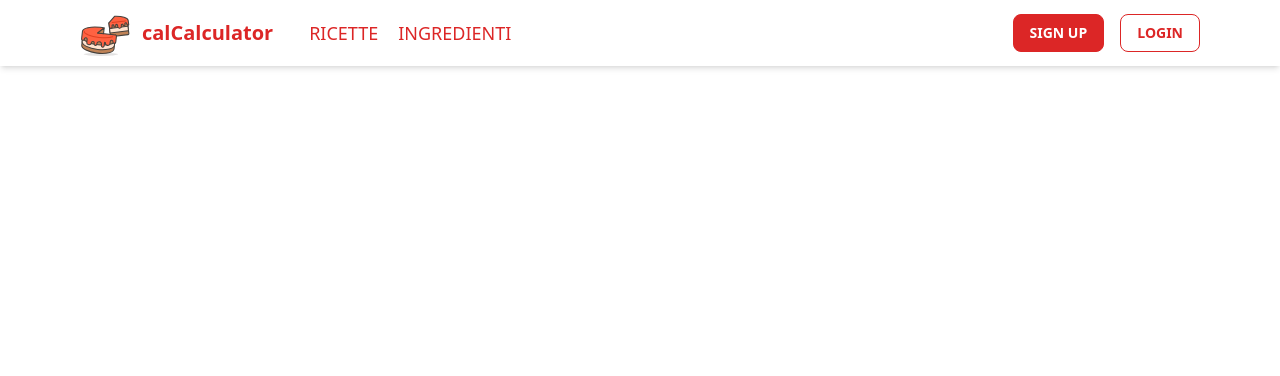
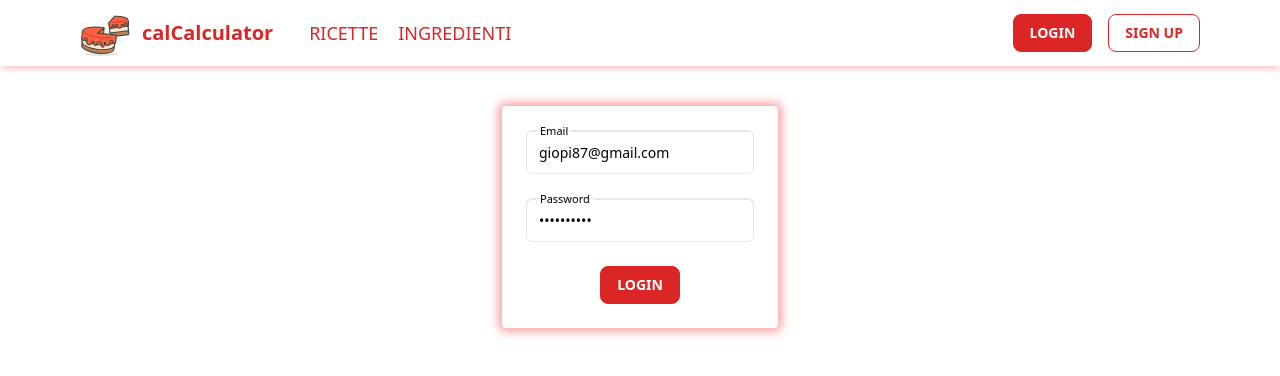
Before and after one commit to pietro-giordano/calCalculator_nuxt, a Nuxt app: page /login in a window 1280 px wide. Shown: the top 376 px of the page. Built offline with nearby package versions, Linux system fonts and the light colour scheme.

Commit message:
impostazione login

```diff
--- a/components/navbar.client.vue
+++ b/components/navbar.client.vue
@@ -1,5 +1,5 @@
 <template>
-      <nav class="flex flex-col lg:flex-row lg:px-20 px-6 lg:py-2 py-2 bg-white shadow-md">
+      <nav class="flex flex-col lg:flex-row lg:px-20 px-6 lg:py-2 py-2 bg-white shadow-md shadow-red-200">
             <div class="flex justify-between lg:justify-normal">
                   <nuxt-link to="/" class="flex items-center text-lg font-semibold">
                         <img src="/559birthdaycake3_100233.svg" width="50" height="50" alt="Rz Codes Logo" />
@@ -38,8 +38,13 @@
                   </ul>
 
                   <ul class="text-xl text-center items-center justify-center gap-x-4 lg:text-lg flex py-3 lg:py-0">
-                        <button1 content="Sign Up" />
-                        <button2 content="Login" />
+                        <NuxtLink to="/login">
+                              <button1 content="Login" />
+                        </NuxtLink>
+
+                        <NuxtLink to="/register">
+                              <button2 content="Sign Up" />
+                        </NuxtLink>
                   </ul>
             </div>
       </nav>
--- a/layouts/default.vue
+++ b/layouts/default.vue
@@ -1,7 +1,14 @@
 <template>
       <div>
             <Navbar />
-            <slot />
+
+            <div class="flex justify-center mt-10">
+                  <div class="shadow-xl shadow-red-300 rounded p-6">
+
+                        <slot />
+
+                  </div>
+            </div>
       </div>
 </template>
 
--- a/pages/index.vue
+++ b/pages/index.vue
@@ -1,5 +1,15 @@
 <template>
-      <div class="container px-20 py-20">
+      <div>
+            <h1>Benvenuto</h1>
+
+            <div>
+                  <nuxt-link to="/login">
+                        <button1 content="Login" />
+                  </nuxt-link>
+            </div>
+      </div>
+
+      <!-- <div class="container px-20 py-20">
             <NuxtLink to="/recipes/create" class="border-2 border-red-500 bg-red-200 p-6">
                   Add new Recipe
             </NuxtLink>
@@ -7,7 +17,7 @@
             <NuxtLink to="/ingredients/create" class="border-2 border-red-500 bg-red-200 p-6">
                   Add new Ingredient
             </NuxtLink>
-      </div>
+      </div> -->
 </template>
 
 <script lang="ts" setup>
--- /dev/null
+++ b/pages/login.vue
@@ -0,0 +1,46 @@
+<template>
+      <div>
+            <form @submit.prevent="login" class="flex flex-col items-center gap-y-6">
+                  <div class="relative h-11 w-full min-w-[200px]">
+                        <input type="email" required v-model="loginForm.email"
+                              class="peer h-full w-full rounded-md border border-blue-gray-200 bg-transparent px-3 py-3 font-sans text-sm font-normal text-blue-gray-700 outline outline-0 transition-all placeholder-shown:border placeholder-shown:border-blue-gray-200 placeholder-shown:border-t-blue-gray-200 focus:border-2 focus:border-pink-500 focus:border-t-transparent focus:outline-0 disabled:border-0 disabled:bg-blue-gray-50"
+                              placeHolder=" " />
+                        <label
+                              class="before:content[' '] after:content[' '] pointer-events-none absolute left-0 -top-1.5 flex h-full w-full select-none text-[11px] font-normal leading-tight text-blue-gray-400 transition-all before:pointer-events-none before:mt-[6.5px] before:mr-1 before:box-border before:block before:h-1.5 before:w-2.5 before:rounded-tl-md before:border-t before:border-l before:border-blue-gray-200 before:transition-all after:pointer-events-none after:mt-[6.5px] after:ml-1 after:box-border after:block after:h-1.5 after:w-2.5 after:flex-grow after:rounded-tr-md after:border-t after:border-r after:border-blue-gray-200 after:transition-all peer-placeholder-shown:text-sm peer-placeholder-shown:leading-[4.1] peer-placeholder-shown:text-blue-gray-500 peer-placeholder-shown:before:border-transparent peer-placeholder-shown:after:border-transparent peer-focus:text-[11px] peer-focus:leading-tight peer-focus:text-pink-500 peer-focus:before:border-t-2 peer-focus:before:border-l-2 peer-focus:before:!border-pink-500 peer-focus:after:border-t-2 peer-focus:after:border-r-2 peer-focus:after:!border-pink-500 peer-disabled:text-transparent peer-disabled:before:border-transparent peer-disabled:after:border-transparent peer-disabled:peer-placeholder-shown:text-blue-gray-500">
+                              Email
+                        </label>
+                  </div>
+
+                  <div class="relative h-11 w-full min-w-[200px]">
+                        <input type="password" required v-model="loginForm.password"
+                              class="peer h-full w-full rounded-md border border-blue-gray-200 bg-transparent px-3 py-3 font-sans text-sm font-normal text-blue-gray-700 outline outline-0 transition-all placeholder-shown:border placeholder-shown:border-blue-gray-200 placeholder-shown:border-t-blue-gray-200 focus:border-2 focus:border-pink-500 focus:border-t-transparent focus:outline-0 disabled:border-0 disabled:bg-blue-gray-50"
+                              placeHolder=" " />
+                        <label
+                              class="before:content[' '] after:content[' '] pointer-events-none absolute left-0 -top-1.5 flex h-full w-full select-none text-[11px] font-normal leading-tight text-blue-gray-400 transition-all before:pointer-events-none before:mt-[6.5px] before:mr-1 before:box-border before:block before:h-1.5 before:w-2.5 before:rounded-tl-md before:border-t before:border-l before:border-blue-gray-200 before:transition-all after:pointer-events-none after:mt-[6.5px] after:ml-1 after:box-border after:block after:h-1.5 after:w-2.5 after:flex-grow after:rounded-tr-md after:border-t after:border-r after:border-blue-gray-200 after:transition-all peer-placeholder-shown:text-sm peer-placeholder-shown:leading-[4.1] peer-placeholder-shown:text-blue-gray-500 peer-placeholder-shown:before:border-transparent peer-placeholder-shown:after:border-transparent peer-focus:text-[11px] peer-focus:leading-tight peer-focus:text-pink-500 peer-focus:before:border-t-2 peer-focus:before:border-l-2 peer-focus:before:!border-pink-500 peer-focus:after:border-t-2 peer-focus:after:border-r-2 peer-focus:after:!border-pink-500 peer-disabled:text-transparent peer-disabled:before:border-transparent peer-disabled:after:border-transparent peer-disabled:peer-placeholder-shown:text-blue-gray-500">
+                              Password
+                        </label>
+                  </div>
+
+                  <div>
+                        <NuxtLink to="">
+                              <Button1 content="Login" type="submit" />
+                        </NuxtLink>
+                  </div>
+            </form>
+      </div>
+</template>
+
+<script lang="ts" setup>
+import { ref } from 'vue';
+
+const loginForm = ref({
+      email: "giopi87@gmail.com",
+      password: "keyblade87"
+})
+
+function login() {
+
+}
+</script>
+
+<style></style>
--- /dev/null
+++ b/pages/register.vue
@@ -0,0 +1,13 @@
+<template>
+  <div>
+
+  </div>
+</template>
+
+<script lang="ts" setup>
+
+</script>
+
+<style>
+
+</style>
--- a/tailwind.config.js
+++ b/tailwind.config.js
@@ -9,7 +9,11 @@ module.exports = {
             "./error.vue",
       ],
       theme: {
-            extend: {},
+            extend: {
+                  boxShadow: {
+                        'xl': '0 0 10px 4px rgba(0, 0, 0, 0.3)',
+                  }
+            },
             container: {
                   center: true
             }
```
